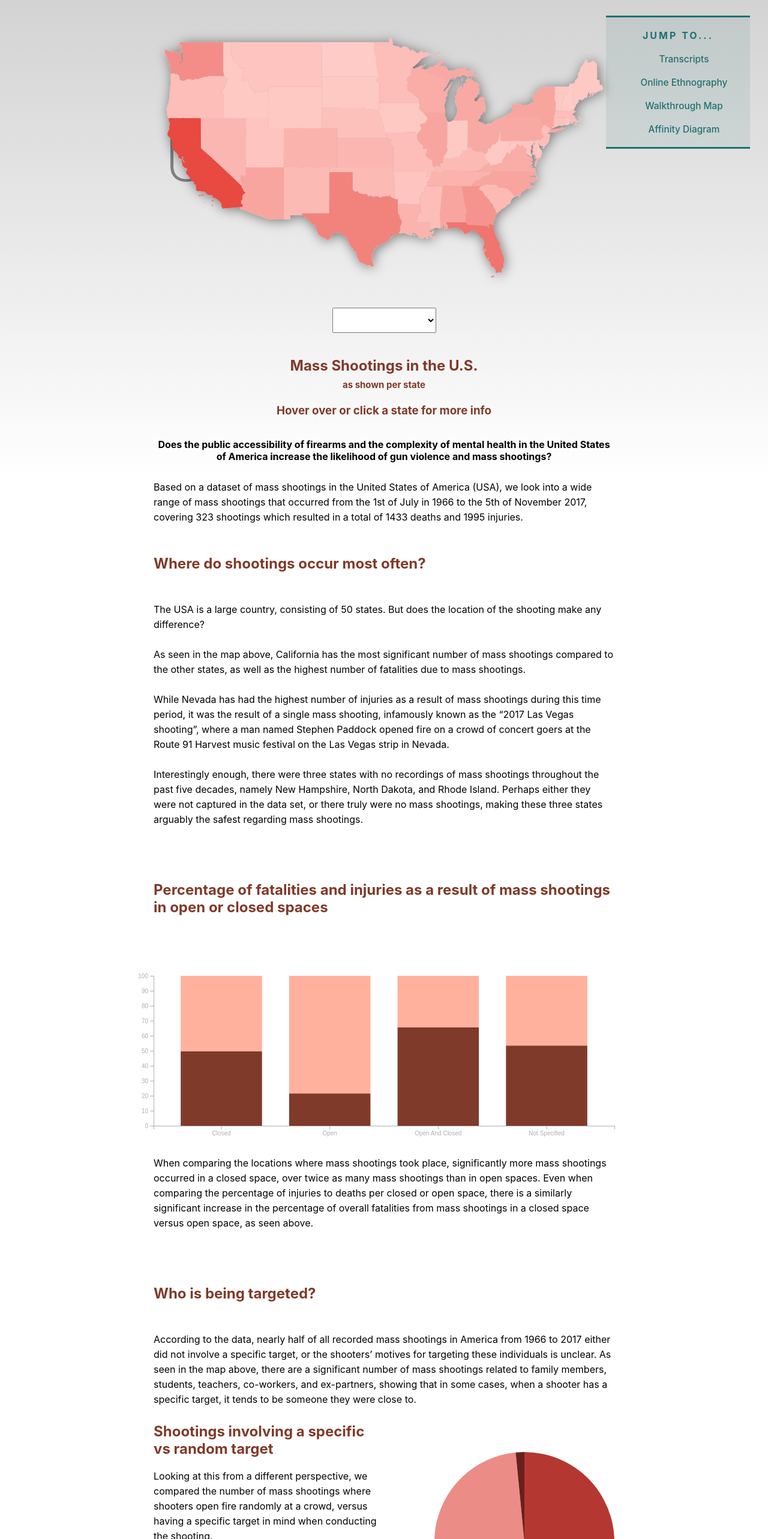
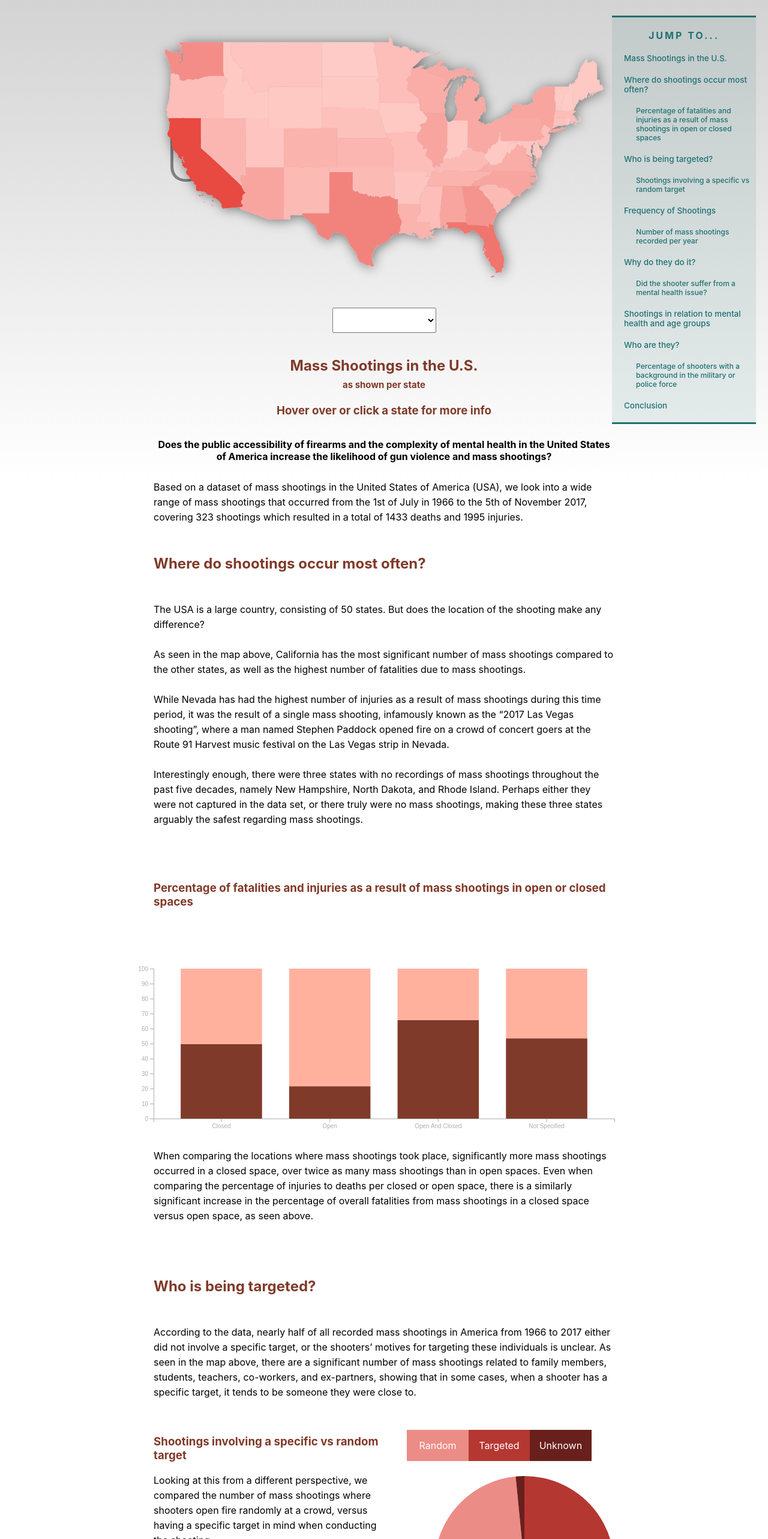
Before and after one commit to italiaiello/info-vis, a React (Create React App) app: page / in a window 1280 px wide. Shown: the top 2566 px of the page at 60% size. Built offline with nearby package versions, Linux system fonts and the light colour scheme.

Commit message:
added legends to pie charts

```diff
--- a/src/App.css
+++ b/src/App.css
@@ -68,11 +68,19 @@ button {
   right: 0;
 }
 
+.legend {
+  margin: 0 auto;
+  width: 80%;
+  display: flex;
+  justify-content: center;
+}
+
+.key {
+  flex: 1;
+  color: white;
+}
+
 /* Geo Chart */
-
-#subheading {
-  font-size: 15px;
-}
 
 svg .country {
   cursor: pointer;
@@ -97,11 +105,6 @@ svg .country:hover {
 
 .geoChartContainer h2, .geoChartContainer h3 {
   margin-top: 0;
-}
-
-.geoChartContainer p {
-  width: 60%;
-  font-weight: bold
 }
 
 .geoChart {
@@ -183,6 +186,15 @@ svg .country:hover {
   display: none;
 }
 
+#subheading {
+  font-size: 15px;
+}
+
+.hypothesis {
+  width: 60%;
+  font-weight: bold
+}
+
 /* Pie Chart */
 
 .pieChartLayout {
@@ -208,7 +220,7 @@ svg .country:hover {
 }
 
 .pieChart {
-  width: 50%
+  width: 50%;
 }
 
 .pieChart svg {
@@ -410,7 +422,7 @@ aside {
   top: 0;
   right: 0;
 	color: #207070;
-  padding: 10px 30px;
+  padding: 10px 20px;
 }
 
 .aside-container {
@@ -435,12 +447,13 @@ aside {
 
 aside ol {
 	padding-left: 20px;
-	list-style: none;
+  list-style: none;
+  text-align: left;
 }
 
 aside ol li {
 	margin: 20px 0;
-	font-size: 0.8em;
+	font-size: 0.7em;
 }
 
 aside li a:active {
@@ -463,3 +476,7 @@ aside a {
 aside a:hover {
 	color: #BB8E35;
 }
+
+.subheadings {
+  font-size: 0.9em;
+}
--- a/src/App.js
+++ b/src/App.js
@@ -7,6 +7,7 @@ import AnimatedStackedBarGraph from './components/StackedBarGraph/AnimatedStacke
 import FilterButtons from './components/StackedBarGraph/FilterButtons'
 import StackedBarGraph from './components/StackedBarGraph/StackedBarGraph'
 import LineGraph from './components/LineGraph/LineGraph'
+import Sidebar from './components/Sidebar/Sidebar'
 
 // Converts csv files to an array so we can manipulate them
 import { csv } from 'd3'
@@ -187,7 +188,7 @@ function App() {
 
   return (
     <section className="graphs">
-      <article className="geoChartContainer">
+      <article id="part1" className="geoChartContainer">
         <GeoChart data={dataForUS}
                   victimsPerState={victimsPerState}
                   targetsPerState={targetsPerState}
@@ -234,29 +235,19 @@ function App() {
         <br/>
         <h2>Mass Shootings in the U.S. <br /><span id="subheading">as shown per state</span></h2>
         <h3>Hover over or click a state for more info</h3>
-        <p>Does the public accessibility of firearms and the complexity of mental health in the
+        <p className="hypothesis">Does the public accessibility of firearms and the complexity of mental health in the
           United States of America increase the likelihood of gun violence and mass shootings?</p>
 
       </article>
 
-      <aside>
-          <div class="aside-container">
-            <h4>Jump To...</h4>
-            <ol>
-                <li><a href="#part1">Transcripts</a></li>
-                <li><a href="#part1-2">Online Ethnography</a></li>
-                <li><a href="#part1-3">Walkthrough Map</a></li>
-                <li><a href="#affinity">Affinity Diagram</a></li>
-            </ol>
-          </div>
-      </aside>
+      <Sidebar />
 
       <p className="bodyText">Based on a dataset of mass shootings in the United States of America (USA), we look
         into a wide range of mass shootings that occurred from the 1st of July in 1966 to the
         5th of November 2017, covering 323 shootings which resulted in a total of 1433 deaths
         and 1995 injuries.</p>
 
-      <h2 className="bodyHeading">Where do shootings occur most often?</h2>
+      <h2 id="part2" className="bodyHeading">Where do shootings occur most often?</h2>
 
       <p className="bodyText">The USA is a large country, consisting of 50 states. But does the location of the
         shooting make any difference?
@@ -287,8 +278,8 @@ function App() {
 
       <br />
       <br />
-      <h2 className="bodyHeading">Percentage of fatalities and injuries as a result of mass shootings in open or
-        closed spaces</h2>
+      <h3 id="part2-1" className="bodyHeading">Percentage of fatalities and injuries as a result of mass shootings in open or
+        closed spaces</h3>
       <StackedBarGraph  stackedBarGraphData={spaceData}
                         keys={spaceKeys}
                         colors={spaceColors}
@@ -304,7 +295,7 @@ function App() {
       <br />
       <br />
 
-      <h2 className="bodyHeading">Who is being targeted?</h2>
+      <h2 id="part3" className="bodyHeading">Who is being targeted?</h2>
       <p className="bodyText">According to the data, nearly half of all recorded mass shootings in America from 1966
         to 2017 either did not involve a specific target, or the shooters’ motives for targeting
         these individuals is unclear.
@@ -316,7 +307,7 @@ function App() {
 
       <article className="pieChartLayout">
         <div className="pieChartDesc">
-          <h2>Shootings involving a specific vs random target</h2>
+          <h3 id="part3-1">Shootings involving a specific vs random target</h3>
           <p>Looking at this from a different perspective, we compared the number of mass
             shootings where shooters open fire randomly at a crowd, versus having a specific
             target in mind when conducting the shooting.
@@ -335,7 +326,7 @@ function App() {
       <br/>
       <br/>
 
-      <h2 className="bodyHeading">Frequency of shootings</h2>
+      <h2 id="part4" className="bodyHeading">Frequency of shootings</h2>
       <p className="bodyText">
       The date of mass shootings has also been considered, in order to learn what role it may have on mass shootings, if any.
       </p>
@@ -362,9 +353,14 @@ function App() {
       <br />
       <br />
 
-      <article id="part1" className="pieChartLayout">
+      <h2 id="part5" className="bodyHeading">Why do they do it?</h2>
+      <p className="bodyText">The data has provided various information about the shooter, such as their
+        age, gender, possible mental health, their intended target, their motives,
+        and more.</p>
+
+      <article id="part5-1" className="pieChartLayout">
         <div className="pieChartDesc">
-          <h2>Did the shooter suffer from a mental health issue?</h2>
+          <h3>Did the shooter suffer from a mental health issue?</h3>
           <p>We can see that 33% of assailants were diagnosed as mentally ill while 29% did
             not have any major mental health issues. It is important to note that 38% of
             recorded shooters mental health status was not identified. This could have been
@@ -379,7 +375,7 @@ function App() {
 
       <article className="stackedGraphSection">
         <div className="stackedGraphHeading">
-          <h2>Number of U.S. Mass Shootings per year in relation to</h2>
+          <h2 id="part6">Number of U.S. Mass Shootings per year in relation to</h2>
           <select className="dropdown" onChange={onDataChange}>
             <option value="mentalHealth">motives of individuals suffering from mental health conditions</option>
             <option value="ageGroups">age groups</option>
@@ -431,10 +427,14 @@ function App() {
         excluding mass shootings with unknown motives. Together with the previous pie chart, this
         illustrates how prevalent mass shootings involving assailants suffering from mental health
         illness are.
+      </p>
 
         <br />
         <br />
 
+      <h2 id="part7" className="bodyHeading">Who are they?</h2>
+
+      <p className="bodyText">
         Another factor to consider is the shooter’s age. Among the list of mass shootings,
         roughly 25% are committed by teenagers, ranging from 12 to 19 years old. Despite gun
         laws in the USA permitting persons 18 years and above to purchase rifles or shotguns,
@@ -466,17 +466,19 @@ function App() {
       <article className="pieChartLayout">
         <PieChart chartClass={"alignPieRight"} pieChartData={occupationsData} innerRadius={100} outerRadius={150} />
         <div className="pieChartDesc">
-          <h2>Percentage of shooters with a military or police background</h2>
+          <h3 id="part7-1">Percentage of shooters with a background in the military or police force</h3>
           <p>With psychological factors playing such a large role, we looked into the occupations
             of shooters, specifically the military and police, as they are most commonly
             associated with mental and stress issues related to firearms due to post-traumatic
             stress disorder (PTSD) being a common issue faced by uniformed officers, which may
             play a role in inciting a current or former uniformed officer into instigating a mass
             shooting.
-
+            <br />
+            <br />
             From the data, we learn that individuals with a military or police background were
             responsible for 7% of all mass shootings in the USA, based on the data set.
-
+            <br />
+            <br />
             However, Barbara Vam Dahlen, the founder of non-profit “Give an Hour”, an organisation
             that provides counselling and other support to veterans, states that PTSD “creates a
             risk factor”, but doesn’t necessarily determine whether or not they will initiate a mass
@@ -489,7 +491,7 @@ function App() {
       <br/>
       <br/>
 
-      <h2 className="bodyHeading">Conclusion</h2>
+      <h2 id="part8" className="bodyHeading">Conclusion</h2>
       <p className="bodyText">
           While the data may imply that the likelihood of gun violence and mass shootings in
           the USA is influenced by the public accessibility of firearms and the complexity of
--- a/src/components/GeoChart/GeoChart.js
+++ b/src/components/GeoChart/GeoChart.js
@@ -116,8 +116,8 @@ const GeoChart = ({ data, victimsPerState, targetsPerState, property, isTargetsO
         document.addEventListener("mousemove", (e) => {
             const x = e.clientX
             const y = e.clientY
-            tooltip.style.left = (x - 80) + "px"
-            tooltip.style.top = (y - 220) + "px"
+            tooltip.style.left = (x - 300) + "px"
+            tooltip.style.top = (y - 80) + "px"
         })
         const text = document.getElementById("stateInfo")
         text.textContent = setTooltipText(feature)
--- /dev/null
+++ b/src/components/Legend/Legend.js
@@ -0,0 +1,21 @@
+import React from 'react'
+
+const Legend = ({ keys, colors }) => {
+    return (
+        <article className="legend">
+            {
+                keys.map((key, i) => {
+                    // Capitalise first letter of key
+                    const capitalisedKey = `${key.charAt(0).toUpperCase()}${key.substring(1)}`
+                    return (
+                        <div key={i} className="key" style={{ backgroundColor: colors[i] }}>
+                            <p>{capitalisedKey}</p>
+                        </div>
+                    )
+                })
+            }
+        </article>
+    )
+}
+
+export default Legend
--- a/src/components/LineGraph/LineGraph.js
+++ b/src/components/LineGraph/LineGraph.js
@@ -1,14 +1,11 @@
 import React, { useRef, useEffect } from 'react';
-import {
-  select,
-  line,
-  axisBottom,
-  axisRight,
-  scaleLinear } from 'd3';
+import {  select, line, axisBottom, axisRight, scaleLinear } from 'd3';
+
+import Legend from '../Legend/Legend'
 
 import { useResizeObserver } from '../../hooks/useResizeObserver'
 
-const LineGraph = ({ lineGraphData, yAxisMax, reverseData, xAxisFontSize, xAxisRotationDeg }) => {
+const LineGraph = ({ lineGraphData, yAxisMax, reverseData, xAxisFontSize }) => {
 
     const svgRef = useRef()
     const wrapperRef = useRef()
@@ -79,12 +76,14 @@ const LineGraph = ({ lineGraphData, yAxisMax, reverseData, xAxisFontSize, xAxisR
 
     return (
     <article className="graph lineGraph">
+        <h3 id="part4-1">Number of mass shootings recorded per year</h3>
         <div ref={wrapperRef}>
             <svg ref={svgRef}>
                 <g className="x-axis" />
                 <g className="y-axis" />
             </svg>
         </div>
+        <Legend keys={["frequency"]} colors={["#DA0000"]} />
     </article>
     )
 }
--- a/src/components/PieChart/PieChart.js
+++ b/src/components/PieChart/PieChart.js
@@ -1,5 +1,6 @@
 import React, { useRef, useEffect } from 'react';
 import { select, arc, pie, scaleOrdinal } from 'd3';
+import Legend from '../Legend/Legend'
 
 import { useResizeObserver } from '../../hooks/useResizeObserver'
 
@@ -14,20 +15,22 @@ const PieChart = ({ chartAlign, pieChartData, innerRadius, outerRadius }) => {
     // Allows us to make the chart a bit more responsive
     const dimensions = useResizeObserver(wrapperRef)
 
+    // Pie chart can only use numerical values, so we have to split up the data
+    // into two variables. One will hold all the titles or keys, and the other
+    // will hold all the values
+    const pieChartKeys = Object.keys(pieChartData)
+    const pieChartValues = Object.values(pieChartData)
+
     // will be called initially and then every time the data array changes
     useEffect(() => {
         const svg = select(pieChartRef.current)
 
         // If no dimensions or props are provided, the function will exit
-        if (!dimensions || pieChartData === undefined) return
+        if (!dimensions || !pieChartKeys.length || !pieChartValues.length) return
         if (innerRadius === undefined || outerRadius === undefined) return
 
 
-        // Pie chart can only use numerical values, so we have to split up the data
-        // into two variables. One will hold all the titles or keys, and the other
-        // will hold all the values
-        const pieChartKeys = Object.keys(pieChartData)
-        const pieChartValues = Object.values(pieChartData)
+
 
         // Helps us to create the individual arcs for each data point
         const arcGenerator = arc()
@@ -109,14 +112,14 @@ const PieChart = ({ chartAlign, pieChartData, innerRadius, outerRadius }) => {
                 svg.selectAll(`.slice`).attr("fill", data => colorScale(data.value))
             })
 
-    }, [pieChartData, dimensions, innerRadius, outerRadius, chartAlign])
+    }, [pieChartData, dimensions, innerRadius, outerRadius, chartAlign, pieChartKeys, pieChartValues])
 
     return (
     <article className="graph pieChart">
+        <Legend keys={pieChartKeys} colors={["#EC8C86", "#B53731", "#69201C"]} />
         <div ref={wrapperRef}>
             <svg ref={pieChartRef}></svg>
         </div>
-
     </article>
     )
 }
--- /dev/null
+++ b/src/components/Sidebar/Sidebar.js
@@ -0,0 +1,48 @@
+import React from 'react'
+
+const Sidebar = () => {
+    return (
+        <aside>
+          <div class="aside-container">
+            <h4>Jump To...</h4>
+            <ol>
+                <li><a href="#part1">Mass Shootings in the U.S.</a></li>
+                <li><a href="#part2">Where do shootings occur most often?</a></li>
+                <ol className="subheadings">
+                    <li>
+                        <a href="#part2-1">Percentage of fatalities and injuries as a result of mass shootings in open or closed spaces</a>
+                    </li>
+                </ol>
+                <li><a href="#part3">Who is being targeted?</a></li>
+                <ol className="subheadings">
+                    <li>
+                        <a href="#part3-1">Shootings involving a specific vs random target</a>
+                    </li>
+                </ol>
+                <li><a href="#part4">Frequency of Shootings</a></li>
+                <ol className="subheadings">
+                    <li>
+                        <a href="#part4-1">Number of mass shootings recorded per year</a>
+                    </li>
+                </ol>
+                <li><a href="#part5">Why do they do it?</a></li>
+                <ol className="subheadings">
+                    <li>
+                        <a href="#part5-1">Did the shooter suffer from a mental health issue?</a>
+                    </li>
+                </ol>
+                <li><a href="#part6">Shootings in relation to mental health and age groups</a></li>
+                <li><a href="#part7">Who are they?</a></li>
+                <ol className="subheadings">
+                    <li>
+                        <a href="#part7-1">Percentage of shooters with a background in the military or police force</a>
+                    </li>
+                </ol>
+                <li><a href="#part8">Conclusion</a></li>
+            </ol>
+          </div>
+      </aside>
+    )
+}
+
+export default Sidebar
```
